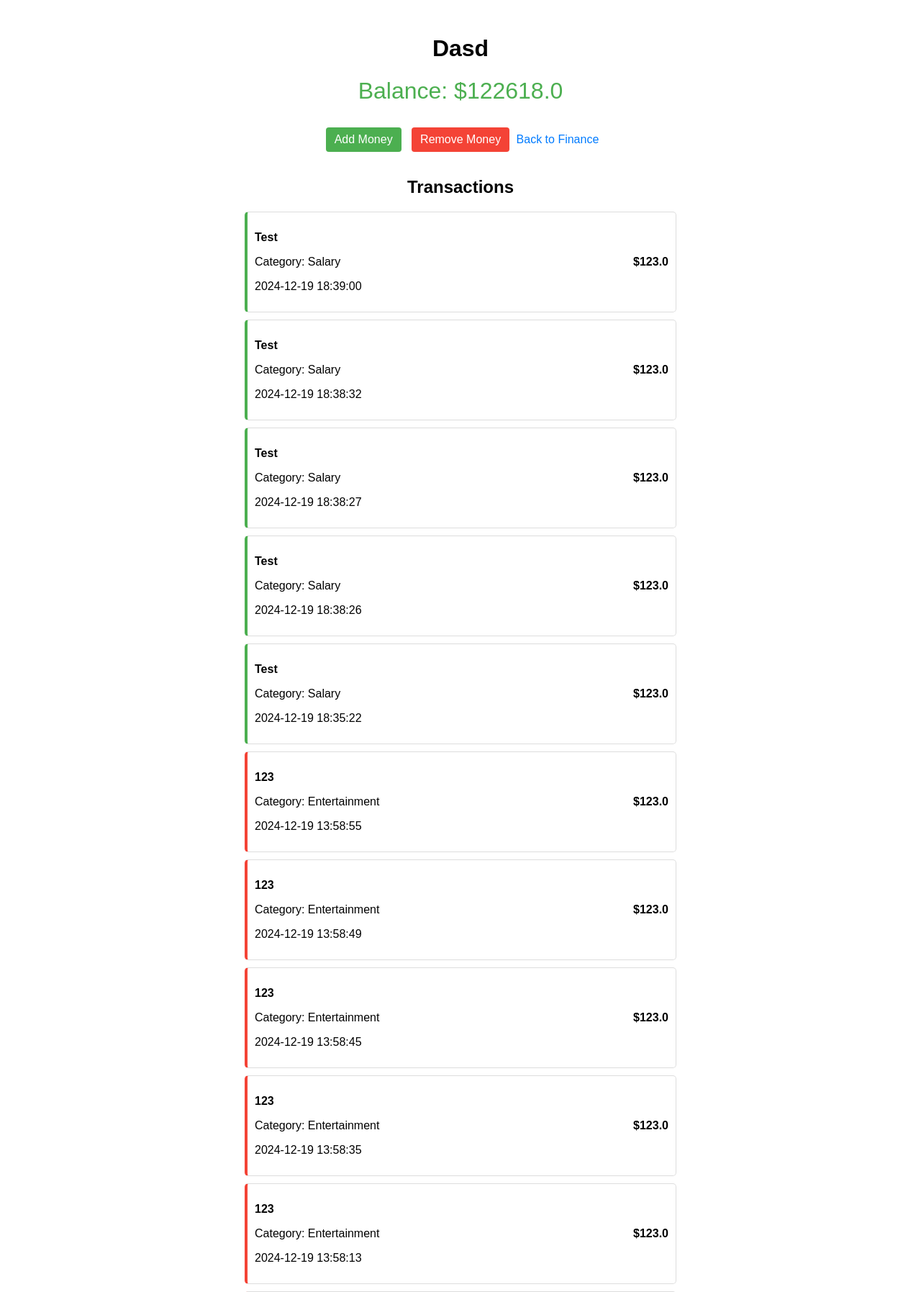
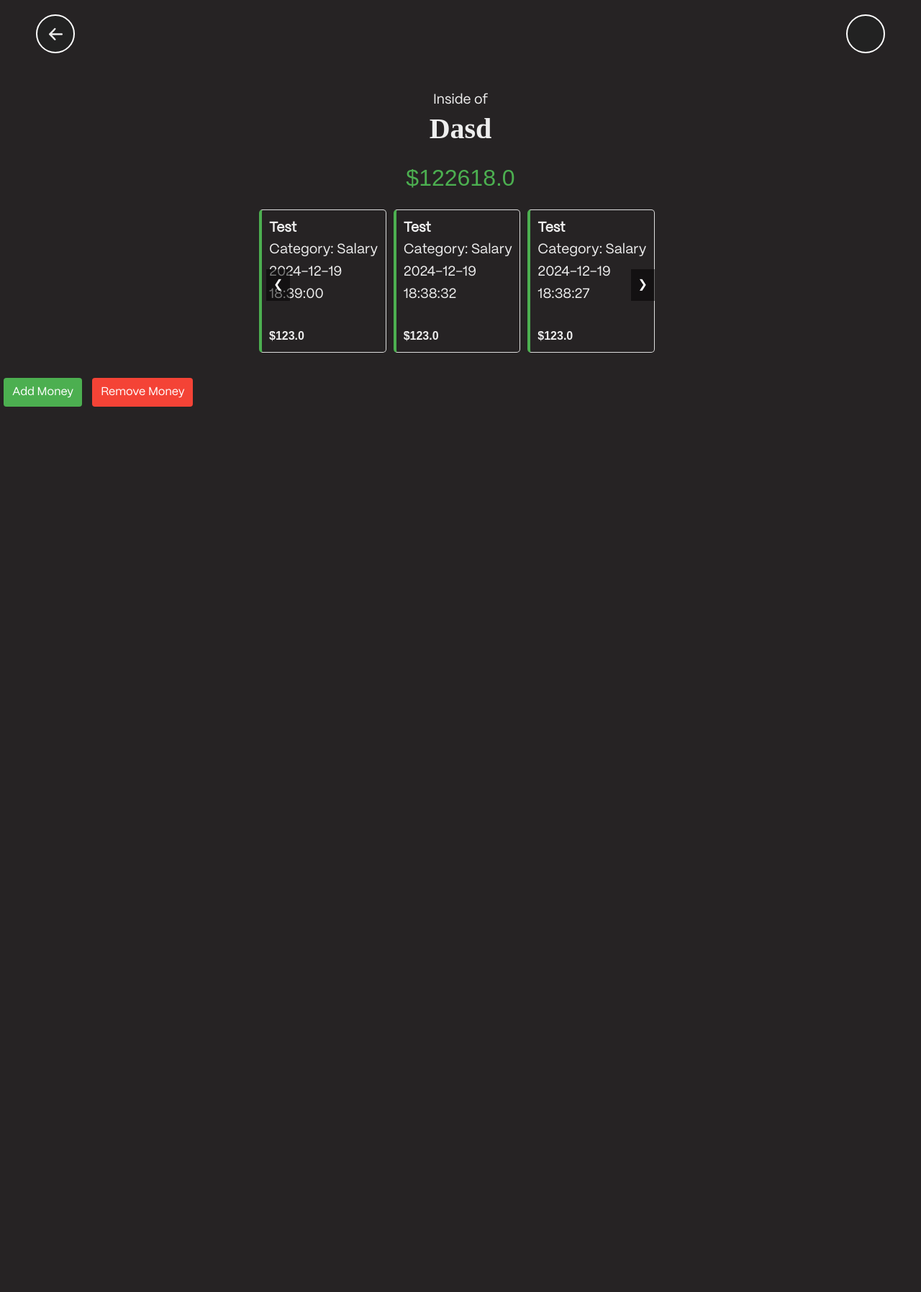
Before and after one commit to MisterAmig0/MONK, a Flask app: page /finance_card/1 in a window 1280 px wide. Shown: the top 1795 px of the page at 72% size. After the commit the page ends 565 px from the top, so only its background shows below. Run offline with Flask 3, Linux system fonts and the light colour scheme; a user stored in the database is signed in; data comes from the database, SQL or seed files in the repository; both versions use the stored data as it was after the commit; some web fonts are replaced.

Commit message:
Caroussel

```diff
--- /dev/null
+++ b/static/css/finance_card.css
@@ -0,0 +1,182 @@
+/* Container and Buttons */
+        .container {
+            max-width: 600px;
+            margin: 0 auto;
+            padding: 20px;
+            text-align: center;
+            font-family: Arial, sans-serif;
+        }
+
+        .balance {
+            font-size: 2rem;
+            margin: 20px 0;
+            color: #4CAF50;
+        }
+
+        .btn {
+            padding: 8px 12px;
+            border: none;
+            border-radius: 4px;
+            cursor: pointer;
+            font-size: 1rem;
+            margin: 5px;
+        }
+
+        .btn-add {
+            background-color: #4CAF50;
+            color: white;
+        }
+
+        .btn-remove {
+            background-color: #F44336;
+            color: white;
+        }
+
+        .btn:hover {
+            opacity: 0.9;
+        }
+
+        .back-btn {
+            display: inline-block;
+            margin-top: 20px;
+            text-decoration: none;
+            color: #007BFF;
+            font-size: 1rem;
+        }
+
+        .back-btn:hover {
+            text-decoration: underline;
+        }
+
+        /* Modal styles */
+        .modal {
+            display: none;
+            position: fixed;
+            top: 0;
+            left: 0;
+            width: 100%;
+            height: 100%;
+            background-color: rgba(0, 0, 0, 0.5);
+            justify-content: center;
+            align-items: center;
+        }
+
+        .modal.active {
+            display: flex;
+        }
+
+        .modal-content {
+            background: #fff;
+            padding: 20px;
+            border-radius: 5px;
+            max-width: 400px;
+            width: 100%;
+            box-shadow: 0 5px 15px rgba(0, 0, 0, 0.3);
+        }
+
+        .modal-header {
+            display: flex;
+            justify-content: space-between;
+            align-items: center;
+        }
+
+        .btn-close {
+            background: none;
+            font-size: 18px;
+            border: none;
+            cursor: pointer;
+        }
+
+        /* Transaction Cards */
+        .transactions {
+            margin-top: 30px;
+        }
+
+        .transaction-card {
+            border: 1px solid #ddd;
+            padding: 10px;
+            border-radius: 5px;
+            margin-bottom: 10px;
+            display: flex;
+            justify-content: space-between;
+            align-items: center;
+        }
+
+        .transaction-card.add {
+            border-left: 4px solid #4CAF50;
+        }
+
+        .transaction-card.remove {
+            border-left: 4px solid #F44336;
+        }
+
+        .transaction-details {
+            text-align: left;
+        }
+
+        .transaction-amount {
+            font-weight: bold;
+        }.transactions-carousel {
+            position: relative;
+            overflow: hidden;
+            width: 100%;
+            max-width: 800px;
+            margin: auto;
+        }
+
+        .carousel-container {
+            display: flex;
+            gap: 10px;
+            transition: transform 0.3s ease;
+        }
+
+        .transaction-card {
+            flex: 0 0 calc(100% / 3 - 10px);
+            border: 1px solid #ddd;
+            padding: 10px;
+            border-radius: 5px;
+            display: flex;
+            flex-direction: column;
+            justify-content: space-between;
+            align-items: flex-start;
+        }
+
+        .transaction-card.add {
+            border-left: 4px solid #4CAF50;
+        }
+
+        .transaction-card.remove {
+            border-left: 4px solid #F44336;
+        }
+
+        .transaction-details {
+            text-align: left;
+        }
+
+        .transaction-amount {
+            font-weight: bold;
+        }
+
+        .carousel-control {
+            position: absolute;
+            top: 50%;
+            transform: translateY(-50%);
+            background-color: rgba(0, 0, 0, 0.5);
+            color: white;
+            border: none;
+            padding: 10px;
+            cursor: pointer;
+            z-index: 10;
+        }
+
+        .carousel-control.prev {
+            left: 10px;
+        }
+
+        .carousel-control.next {
+            right: 10px;
+        }
+
+        .carousel-control:hover {
+            background-color: rgba(0, 0, 0, 0.8);
+        }
--- /dev/null
+++ b/static/js/modals/financeCardModal.js
@@ -0,0 +1,33 @@
+ // Modal Handling
+ const addModal = document.getElementById('addModal');
+ const removeModal = document.getElementById('removeModal');
+ const openAddModal = document.getElementById('openAddModal');
+ const openRemoveModal = document.getElementById('openRemoveModal');
+ const closeAddModal = document.getElementById('closeAddModal');
+ const closeRemoveModal = document.getElementById('closeRemoveModal');
+
+ openAddModal.addEventListener('click', () => {
+     addModal.classList.add('active');
+ });
+
+ closeAddModal.addEventListener('click', () => {
+     addModal.classList.remove('active');
+ });
+
+ openRemoveModal.addEventListener('click', () => {
+     removeModal.classList.add('active');
+ });
+
+ closeRemoveModal.addEventListener('click', () => {
+     removeModal.classList.remove('active');
+ });
+
+ // Close modals when clicking outside
+ window.addEventListener('click', (event) => {
+     if (event.target === addModal) {
+         addModal.classList.remove('active');
+     }
+     if (event.target === removeModal) {
+         removeModal.classList.remove('active');
+     }
+ });
--- a/templates/finance_card.html
+++ b/templates/finance_card.html
@@ -3,144 +3,36 @@
 <head>
     <meta charset="UTF-8">
     <meta name="viewport" content="width=device-width, initial-scale=1.0">
+    <link rel="stylesheet" href="/static/css/style.css">
+    <link rel="stylesheet" href="/static/css/finance_card.css">
     <title>{{ account.name }} - Finance Card</title>
-    <style>
-        /* Container and Buttons */
-        .container {
-            max-width: 600px;
-            margin: 0 auto;
-            padding: 20px;
-            text-align: center;
-            font-family: Arial, sans-serif;
-        }
-
-        .balance {
-            font-size: 2rem;
-            margin: 20px 0;
-            color: #4CAF50;
-        }
-
-        .btn {
-            padding: 8px 12px;
-            border: none;
-            border-radius: 4px;
-            cursor: pointer;
-            font-size: 1rem;
-            margin: 5px;
-        }
-
-        .btn-add {
-            background-color: #4CAF50;
-            color: white;
-        }
-
-        .btn-remove {
-            background-color: #F44336;
-            color: white;
-        }
-
-        .btn:hover {
-            opacity: 0.9;
-        }
-
-        .back-btn {
-            display: inline-block;
-            margin-top: 20px;
-            text-decoration: none;
-            color: #007BFF;
-            font-size: 1rem;
-        }
-
-        .back-btn:hover {
-            text-decoration: underline;
-        }
-
-        /* Modal styles */
-        .modal {
-            display: none;
-            position: fixed;
-            top: 0;
-            left: 0;
-            width: 100%;
-            height: 100%;
-            background-color: rgba(0, 0, 0, 0.5);
-            justify-content: center;
-            align-items: center;
-        }
-
-        .modal.active {
-            display: flex;
-        }
-
-        .modal-content {
-            background: #fff;
-            padding: 20px;
-            border-radius: 5px;
-            max-width: 400px;
-            width: 100%;
-            box-shadow: 0 5px 15px rgba(0, 0, 0, 0.3);
-        }
-
-        .modal-header {
-            display: flex;
-            justify-content: space-between;
-            align-items: center;
-        }
-
-        .btn-close {
-            background: none;
-            font-size: 18px;
-            border: none;
-            cursor: pointer;
-        }
-
-        /* Transaction Cards */
-        .transactions {
-            margin-top: 30px;
-        }
-
-        .transaction-card {
-            border: 1px solid #ddd;
-            padding: 10px;
-            border-radius: 5px;
-            margin-bottom: 10px;
-            display: flex;
-            justify-content: space-between;
-            align-items: center;
-        }
-
-        .transaction-card.add {
-            border-left: 4px solid #4CAF50;
-        }
-
-        .transaction-card.remove {
-            border-left: 4px solid #F44336;
-        }
-
-        .transaction-details {
-            text-align: left;
-        }
-
-        .transaction-amount {
-            font-weight: bold;
-        }
-    </style>
 </head>
 <body>
-    <div class="container">
-        <h1>{{ account.name }}</h1>
-        <div class="balance">
-            Balance: ${{ account.balance }}
+    <div class="navigaton-header">
+        <div class="user-icon">
+            <a href="#">
+                <div class="icon back-button"></div>
+            </a>
+
+            <a href="#">
+                <div class="icon"></div>
+            </a>
+        </div>
     </div>
 
-        <button class="btn btn-add" id="openAddModal">Add Money</button>
-        <button class="btn btn-remove" id="openRemoveModal">Remove Money</button>
+    <div class="container">
+        <p>Inside of</p>
+        <h2>{{ account.name }}</h2>
 
-        <a href="{{ url_for('finance') }}" class="back-btn">Back to Finance</a>
+
+        <div class="balance">
+            ${{ account.balance }}
+        </div>
+
 
         <!-- Transactions -->
-        <div class="transactions">
-            <h2>Transactions</h2>
+        <div class="transactions-carousel">
+            <div class="carousel-container">
                 {% for transaction in transactions %}
                 <div class="transaction-card {{ transaction.type }}">
                     <div class="transaction-details">
@@ -154,6 +46,10 @@
                 </div>
                 {% endfor %}
             </div>
+            <button class="carousel-control prev">&#10094;</button>
+            <button class="carousel-control next">&#10095;</button>
+        </div>
+
     </div>
 
     <!-- Add Money Modal -->
@@ -232,40 +128,28 @@
         </div>
     </div>
 
+
+    <button class="btn btn-add" id="openAddModal">Add Money</button>
+    <button class="btn btn-remove" id="openRemoveModal">Remove Money</button>
+    <script src="/static/js/modals/financeCardModal.js"></script>
+</body>
+</html>
 <script>
-        // Modal Handling
-        const addModal = document.getElementById('addModal');
-        const removeModal = document.getElementById('removeModal');
-        const openAddModal = document.getElementById('openAddModal');
-        const openRemoveModal = document.getElementById('openRemoveModal');
-        const closeAddModal = document.getElementById('closeAddModal');
-        const closeRemoveModal = document.getElementById('closeRemoveModal');
+    const container = document.querySelector('.carousel-container');
+    const prevButton = document.querySelector('.carousel-control.prev');
+    const nextButton = document.querySelector('.carousel-control.next');
+    let scrollAmount = 0;
 
-        openAddModal.addEventListener('click', () => {
-            addModal.classList.add('active');
+    nextButton.addEventListener('click', () => {
+        const cardWidth = container.children[0].offsetWidth + 10; // Include gap
+        const maxScroll = container.scrollWidth - container.offsetWidth;
+        scrollAmount = Math.min(scrollAmount + cardWidth, maxScroll);
+        container.style.transform = `translateX(-${scrollAmount}px)`;
     });
 
-        closeAddModal.addEventListener('click', () => {
-            addModal.classList.remove('active');
-        });
-
-        openRemoveModal.addEventListener('click', () => {
-            removeModal.classList.add('active');
-        });
-
-        closeRemoveModal.addEventListener('click', () => {
-            removeModal.classList.remove('active');
-        });
-
-        // Close modals when clicking outside
-        window.addEventListener('click', (event) => {
-            if (event.target === addModal) {
-                addModal.classList.remove('active');
-            }
-            if (event.target === removeModal) {
-                removeModal.classList.remove('active');
-            }
+    prevButton.addEventListener('click', () => {
+        const cardWidth = container.children[0].offsetWidth + 10; // Include gap
+        scrollAmount = Math.max(scrollAmount - cardWidth, 0);
+        container.style.transform = `translateX(-${scrollAmount}px)`;
     });
     </script>
-</body>
-</html>
```
Also changed, not shown: instance/app_data.db. Lines whose indentation alone changed are shown as unchanged.
